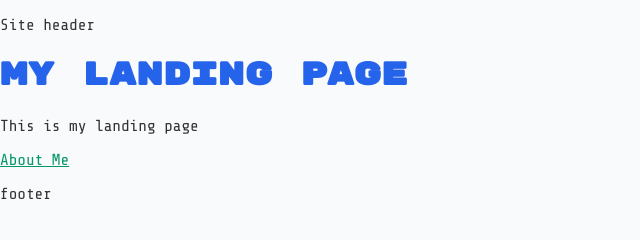
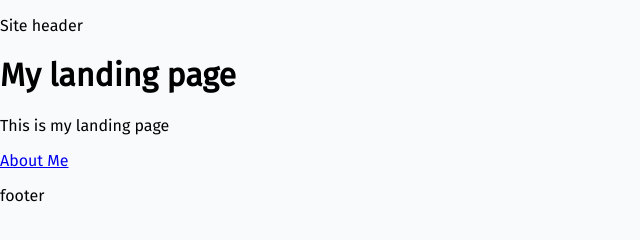
Before and after one commit to Ad1tyARa0/personal-portfolio, a Gatsby site: page / in a window 1280 px wide. Shown: the whole page, without its empty margins (0-640 px from the left). Built offline with nearby package versions, Linux system fonts and the light colour scheme; Gatsby itself is replaced by a stand-in of ours.

Commit message:
Added custom fonts.

```diff
--- /dev/null
+++ b/src/sass/fonts.scss
@@ -0,0 +1,39 @@
+@font-face {
+  font-family: 'Fira Bold';
+  src: url('../fonts/FiraSans-Bold.ttf') format('truetype');
+}
+
+@font-face {
+  font-family: 'Fira Extra Bold';
+  src: url('../fonts//FiraSans-ExtraBold.ttf') format('truetype');
+}
+
+@font-face {
+  font-family: 'Fira Extra Light';
+  src: url('../fonts/FiraSans-ExtraLight.ttf') format('truetype');
+}
+
+@font-face {
+  font-family: 'Fira Light';
+  src: url('../fonts/FiraSans-Light.ttf') format('truetype');
+}
+
+@font-face {
+  font-family: 'Fira Medium';
+  src: url('../fonts/FiraSans-Medium.ttf') format('truetype');
+}
+
+@font-face {
+  font-family: 'Fira Regular';
+  src: url('../fonts/FiraSans-Regular.ttf') format('truetype');
+}
+
+@font-face {
+  font-family: 'Fira Semi Bold';
+  src: url('../fonts/FiraSans-SemiBold.ttf') format('truetype');
+}
+
+@font-face {
+  font-family: 'Fira Thin';
+  src: url('../fonts/FiraSans-Thin.ttf') format('truetype');
+}
--- a/src/sass/globals.scss
+++ b/src/sass/globals.scss
@@ -1,26 +1,12 @@
-@import url('https://fonts.googleapis.com/css2?family=Share+Tech+Mono&display=swap');
-@import url('https://fonts.googleapis.com/css2?family=Rubik+Mono+One&display=swap');
+@import 'src/sass/fonts';
 
 html {
   background-color: #f9fafb;
-  font-family: 'Share Tech Mono', monospace;
+  font-family: 'Fira Regular';
+  // font-family: 'Fira Bold';
 }
 
 body {
   margin: 0;
   padding: 0;
 }
-
-h1 {
-  color: #2563eb;
-  font-family: 'Rubik Mono One', sans-serif;
-}
-
-p {
-  color: #333333;
-}
-
-a {
-  color: #059669;
-  text-decoration: underline;
-}
```
Also changed, not shown: src/fonts/FiraSans-Bold.ttf (added), src/fonts/FiraSans-ExtraBold.ttf (added), src/fonts/FiraSans-ExtraLight.ttf (added), src/fonts/FiraSans-Light.ttf (added), src/fonts/FiraSans-Medium.ttf (added), src/fonts/FiraSans-Regular.ttf (added), src/fonts/FiraSans-SemiBold.ttf (added), src/fonts/FiraSans-Thin.ttf (added).
